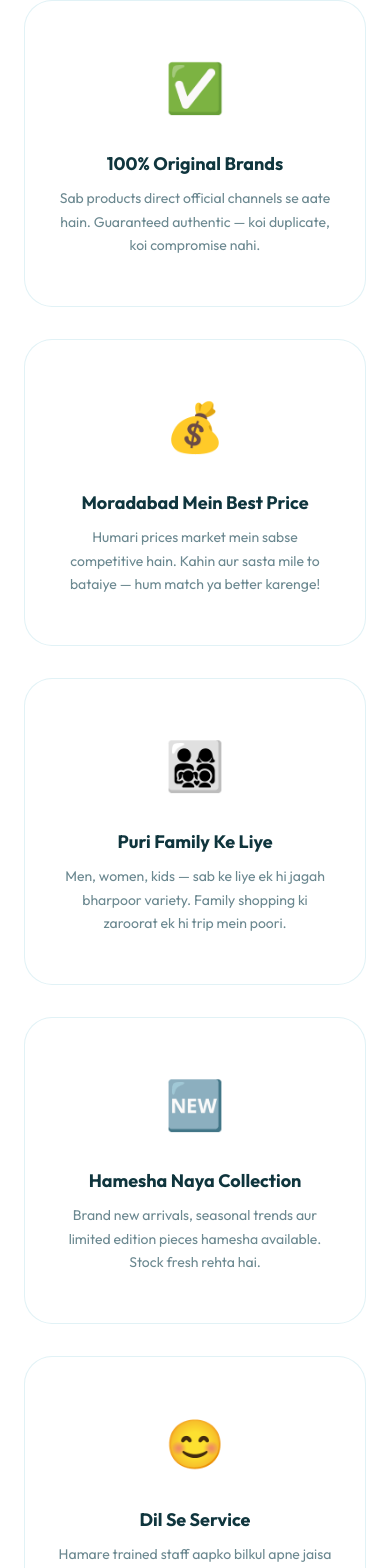
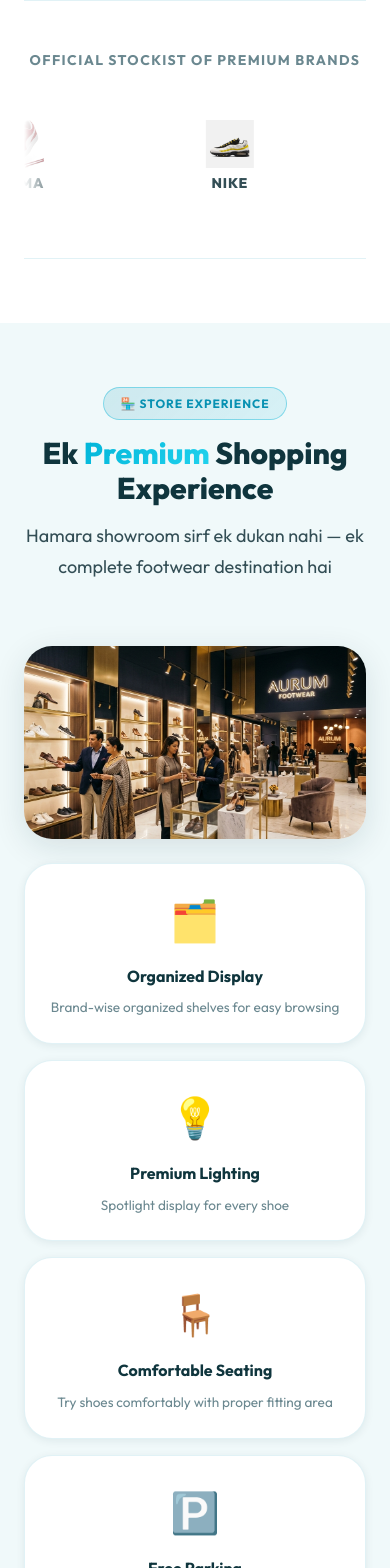
Before and after one commit to jilanipasha1011/Kharshari-Footwear, a React (Vite) app: page /about in a window 390 px wide. Shown: the part 1963-3531 px from the top of the page. Built offline with nearby package versions, Linux system fonts and the light colour scheme.

Commit message:
Update website design and responsiveness

```diff
--- a/src/pages/About.jsx
+++ b/src/pages/About.jsx
@@ -200,55 +200,58 @@ export default function About() {
             <p className="section-subtitle">Yeh wajahaat hain jo hamare customers baar baar wapas aate hain</p>
           </div>
 
-          <div className="trust-grid reveal-stagger visible">
-            <div className="trust-card">
-              <span className="trust-icon">✅</span>
-              <h3 className="trust-title">100% Original Brands</h3>
-              <p className="trust-desc">
-                Sab products direct official channels se aate hain. Guaranteed authentic — koi duplicate, koi compromise
-                nahi.
-              </p>
+          <div className="brands-section">
+        <div className="brands-header">Official Stockist Of Premium Brands</div>
+        <div className="marquee-container">
+          <div className="marquee-track" id="marqueeTrack">
+            {/* Original set */}
+            <div className="brand-logo-item">
+              <img src="/assets/images/puma.png" alt="puma" className="brand-logo-emoji" />
+              <div className="brand-logo-name">PUMA</div>
             </div>
-            <div className="trust-card">
-              <span className="trust-icon">💰</span>
-              <h3 className="trust-title">Moradabad Mein Best Price</h3>
-              <p className="trust-desc">
-                Humari prices market mein sabse competitive hain. Kahin aur sasta mile to bataiye — hum match ya better
-                karenge!
-              </p>
+            <div className="brand-logo-item">
+              <img src="/assets/images/nike.png" alt="nike" className="brand-logo-emoji" />
+              <div className="brand-logo-name">NIKE</div>
             </div>
-            <div className="trust-card">
-              <span className="trust-icon">👨‍👩‍👧‍👦</span>
-              <h3 className="trust-title">Puri Family Ke Liye</h3>
-              <p className="trust-desc">
-                Men, women, kids — sab ke liye ek hi jagah bharpoor variety. Family shopping ki zaroorat ek hi trip mein
-                poori.
-              </p>
+            <div className="brand-logo-item">
+              <img src="/assets/images/redtape.png" alt="redtape" className="brand-logo-emoji" />
+              <div className="brand-logo-name">RED TAPE</div>
             </div>
-            <div className="trust-card">
-              <span className="trust-icon">🆕</span>
-              <h3 className="trust-title">Hamesha Naya Collection</h3>
-              <p className="trust-desc">
-                Brand new arrivals, seasonal trends aur limited edition pieces hamesha available. Stock fresh rehta hai.
-              </p>
+            <div className="brand-logo-item">
+              <img src="/assets/images/one8.png" alt="one8" className="brand-logo-emoji" />
+              <div className="brand-logo-name">ONE8</div>
             </div>
-            <div className="trust-card">
-              <span className="trust-icon">😊</span>
-              <h3 className="trust-title">Dil Se Service</h3>
-              <p className="trust-desc">
-                Hamare trained staff aapko bilkul apne jaisa feel karate hain. Proper guidance, no pressure shopping.
-              </p>
+            <div className="brand-logo-item">
+              <img src="/assets/images/hummer.png" alt="hummer" className="brand-logo-emoji" />
+              <div className="brand-logo-name">HUMMER</div>
             </div>
-            <div className="trust-card">
-              <span className="trust-icon">⭐</span>
-              <h3 className="trust-title">Hazaaron Ka Bharosa</h3>
-              <p className="trust-desc">
-                5000 se zyada khush customers aur unka continued trust hamari sabse badi achievement aur motivation hai.
-              </p>
+            {/* Duplicate for seamless loop */}
+            <div className="brand-logo-item">
+              <img src="/assets/images/puma.png" alt="puma" className="brand-logo-emoji" />
+              <div className="brand-logo-name">PUMA</div>
+            </div>
+            <div className="brand-logo-item">
+              <img src="/assets/images/nike.png" alt="nike" className="brand-logo-emoji" />
+              <div className="brand-logo-name">NIKE</div>
+            </div>
+            <div className="brand-logo-item">
+              <img src="/assets/images/redtape.png" alt="redtape" className="brand-logo-emoji" />
+              <div className="brand-logo-name">RED TAPE</div>
+            </div>
+            <div className="brand-logo-item">
+              <img src="/assets/images/one8.png" alt="one8" className="brand-logo-emoji" />
+              <div className="brand-logo-name">ONE8</div>
+            </div>
+            <div className="brand-logo-item">
+              <img src="/assets/images/hummer.png" alt="hummer" className="brand-logo-emoji" />
+              <div className="brand-logo-name">HUMMER</div>
             </div>
           </div>
         </div>
+      </div>
+        </div>
       </section>
+
 
       {/* ─── STORE EXPERIENCE ───────────────────────────────────── */}
       <section className="section" style={{ background: 'var(--bg-base)' }}>
```
